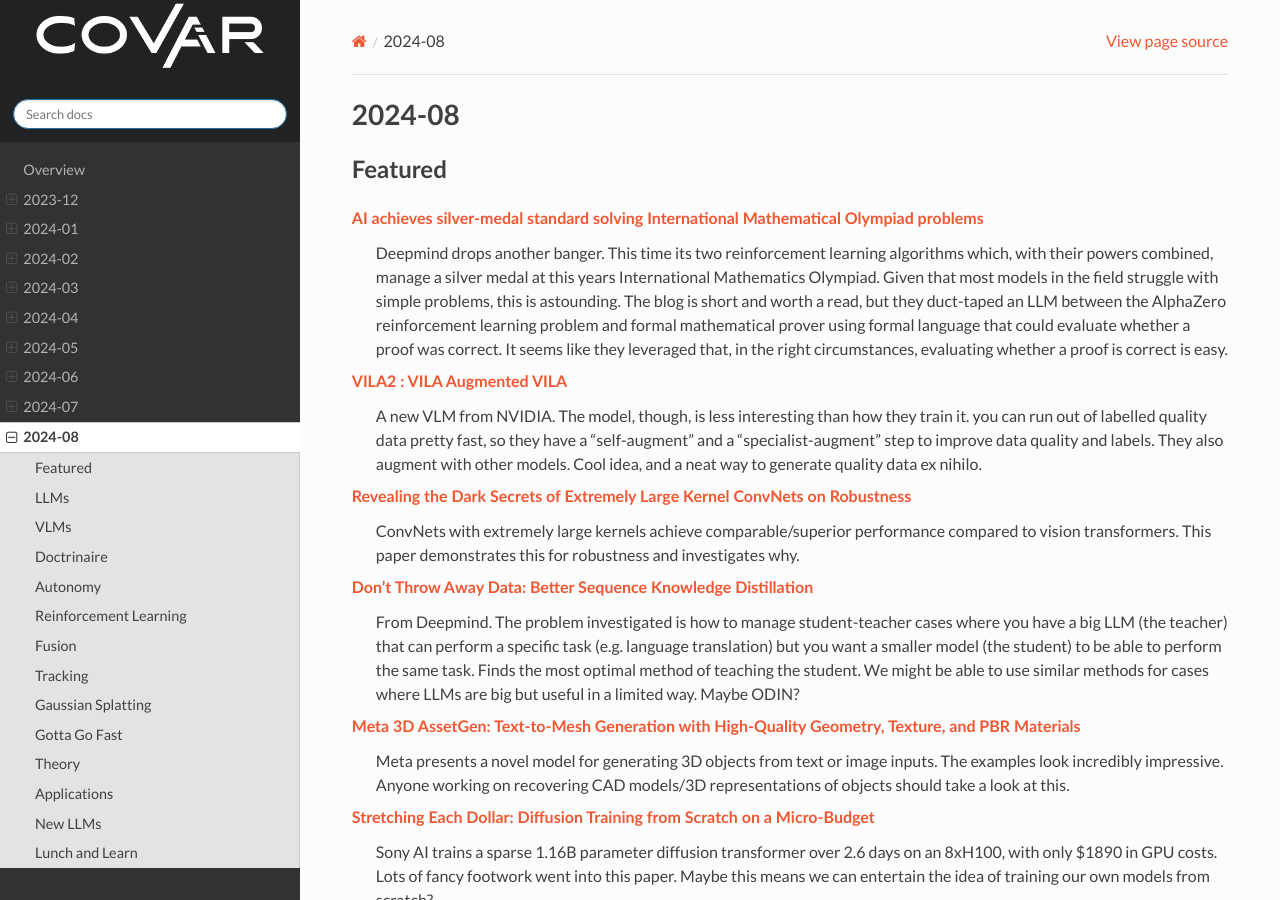
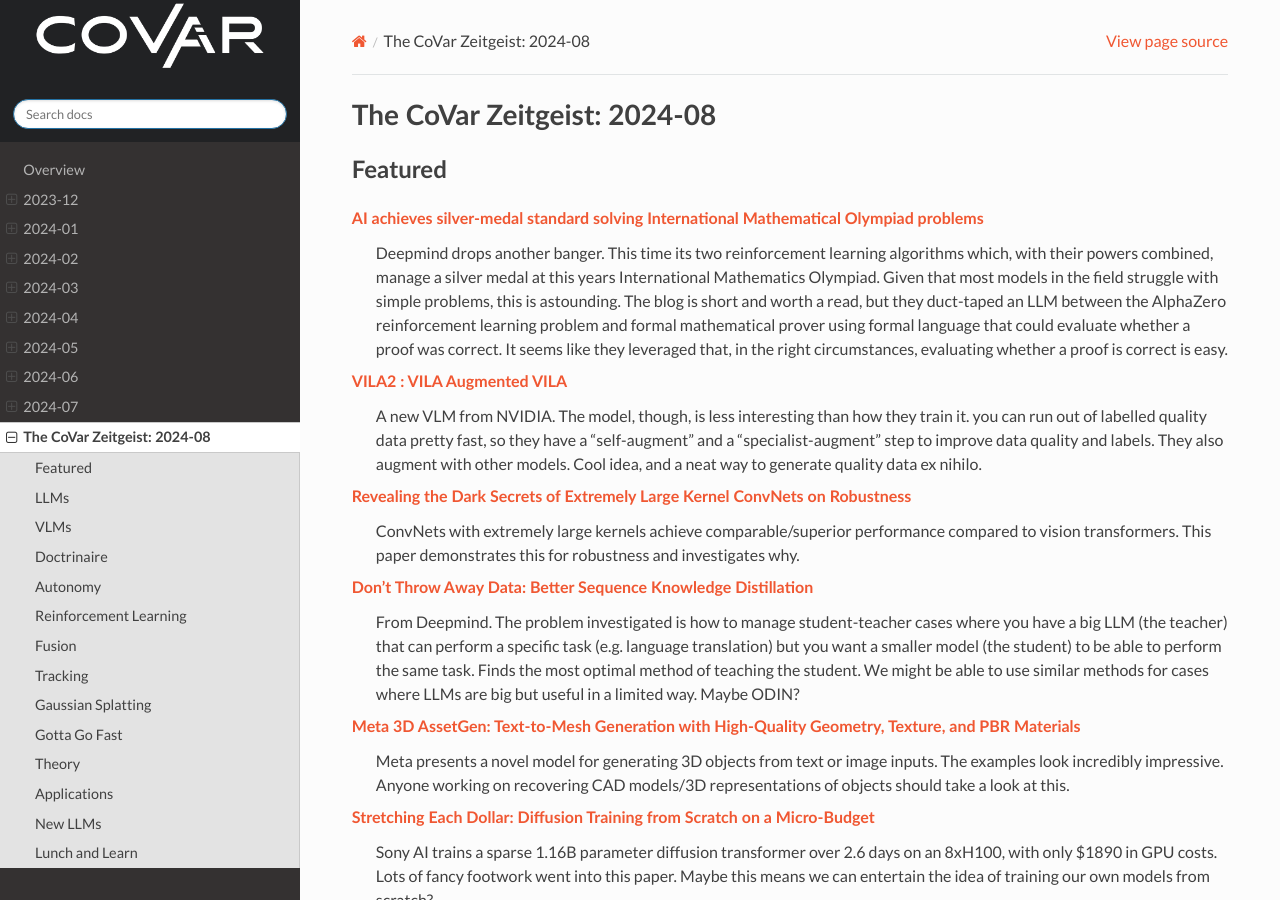
Before and after one commit to covartech/zeitgeist, a Sphinx documentation site: the page built from docs/issues/2024-08.rst, in a window 1280 px wide and 900 px high. Built offline with Sphinx 7.4.7 and the Read the Docs theme 2.0.0, drawn with Linux system fonts in a browser that asks for light colours.

Commit message:
Update title; Patrick and I discussed.  Up for debate

```diff
--- a/docs/issues/2024-08.rst
+++ b/docs/issues/2024-08.rst
@@ -1,5 +1,5 @@
-2024-08
-=======
+The CoVar Zeitgeist: 2024-08
+============================
 
 Featured
 --------
```
